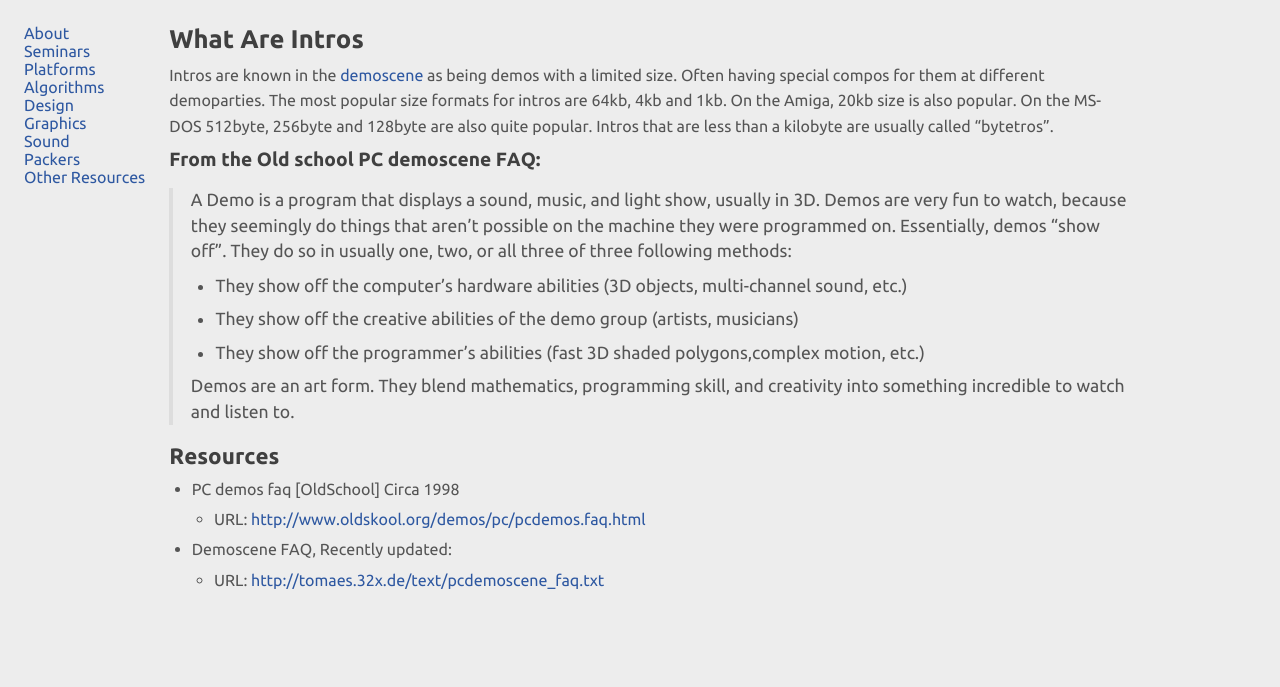
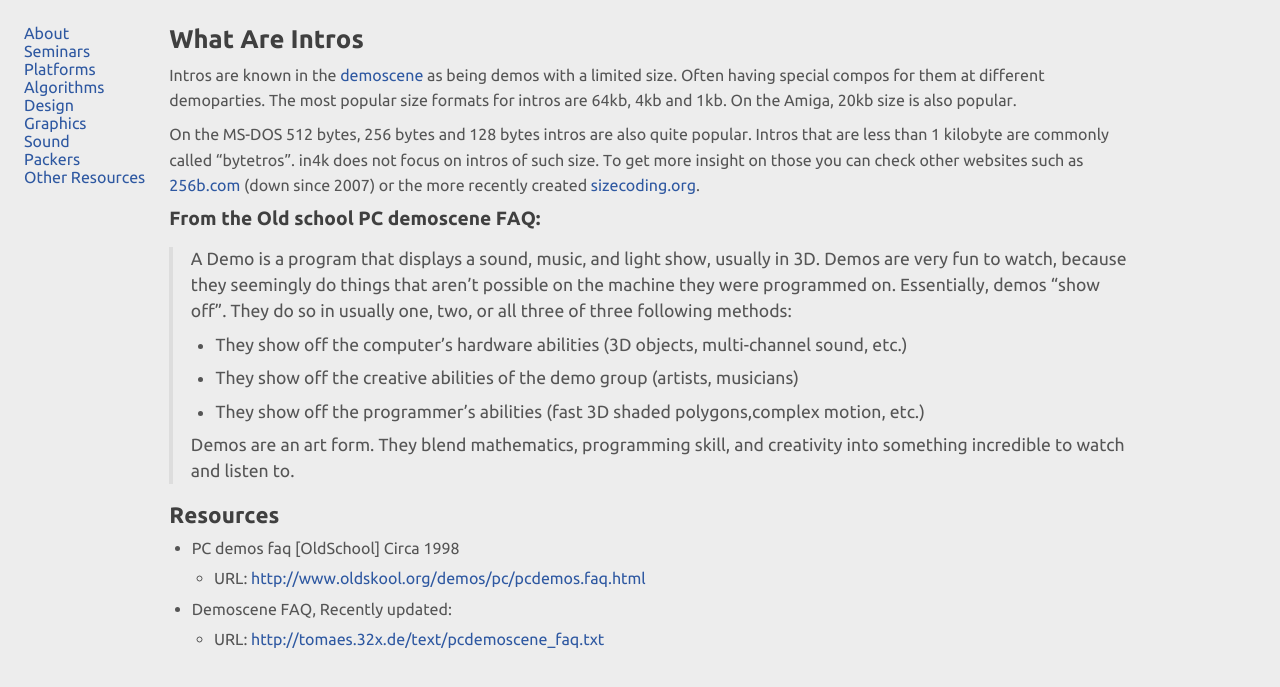
Before and after one commit to in4k/in4k.github.io, a Jekyll site: the page built from wiki/what-are-intros.markdown, in a window 1280 px wide. Shown: the top 687 px of the page. Built offline with Jekyll 4.4.1, drawn with Linux system fonts in a browser that asks for light colours.

Commit message:
Update what-are-intros.markdown

```diff
--- a/wiki/what-are-intros.markdown
+++ b/wiki/what-are-intros.markdown
@@ -3,7 +3,9 @@ title: "What Are Intros"
 layout: "wiki-page"
 ---
 
-Intros are known in the [demoscene](https://en.wikipedia.org/wiki/Demoscene) as being demos with a limited size. Often having special compos for them at different demoparties. The most popular size formats for intros are 64kb, 4kb and 1kb. On the Amiga, 20kb size is also popular. On the MS-DOS 512byte, 256byte and 128byte are also quite popular. Intros that are less than a kilobyte are usually called "bytetros".
+Intros are known in the [demoscene](https://en.wikipedia.org/wiki/Demoscene) as being demos with a limited size. Often having special compos for them at different demoparties. The most popular size formats for intros are 64kb, 4kb and 1kb. On the Amiga, 20kb size is also popular.
+
+On the MS-DOS 512 bytes, 256 bytes and 128 bytes intros are also quite popular. Intros that are less than 1 kilobyte are commonly called "bytetros". in4k does not focus on intros of such size. To get more insight on those you can check other websites such as [256b.com](https://web.archive.org/web/20071006061206/http://www.256b.com/home.php) (down since 2007) or the more recently created  [sizecoding.org](http://www.sizecoding.org/).
 
 ### From the Old school PC demoscene FAQ:
 
```
